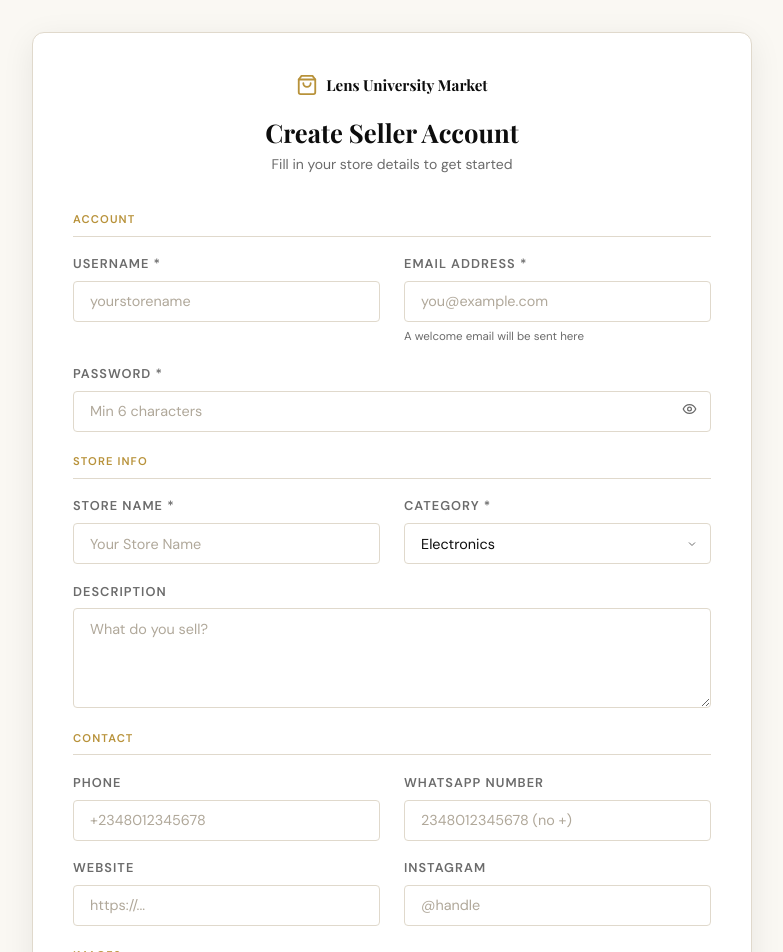
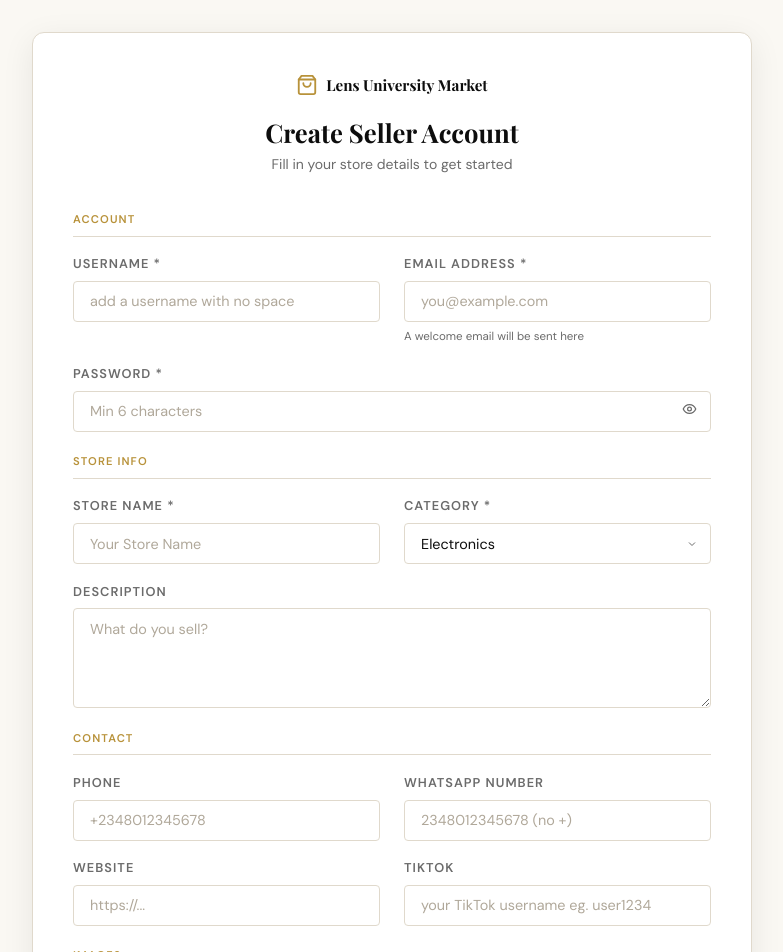
Before and after one commit to quadriodebunmi/lens-university-market-place, a React (Vite) app in the folder frontend/: page /seller/register in a window 1280 px wide. Shown: the top 952 px of the page, without its empty margins (248-1031 px from the left). Built offline with nearby package versions, Linux system fonts and the light colour scheme.

Commit message:
Update SellerRegister.jsx

```diff
--- a/frontend/src/pages/seller/SellerRegister.jsx
+++ b/frontend/src/pages/seller/SellerRegister.jsx
@@ -71,7 +71,7 @@ const SellerRegister = () => {
           <div className="grid-2">
             <div className="form-group">
               <label className="form-label">Username *</label>
-              <input className="form-control" required placeholder="yourstorename"
+              <input className="form-control" required placeholder="add a username with no space"
                 value={form.username}
                 onChange={e => set('username', e.target.value.toLowerCase().replace(/\s/g, ''))} />
             </div>
@@ -136,8 +136,8 @@ const SellerRegister = () => {
                 value={form.website} onChange={e => set('website', e.target.value)} />
             </div>
             <div className="form-group">
-              <label className="form-label">Instagram</label>
-              <input className="form-control" placeholder="@handle"
+              <label className="form-label">TikTok</label>
+              <input className="form-control" placeholder="your TikTok username eg. user1234"
                 value={form.social_media_handle} onChange={e => set('social_media_handle', e.target.value)} />
             </div>
           </div>
```
